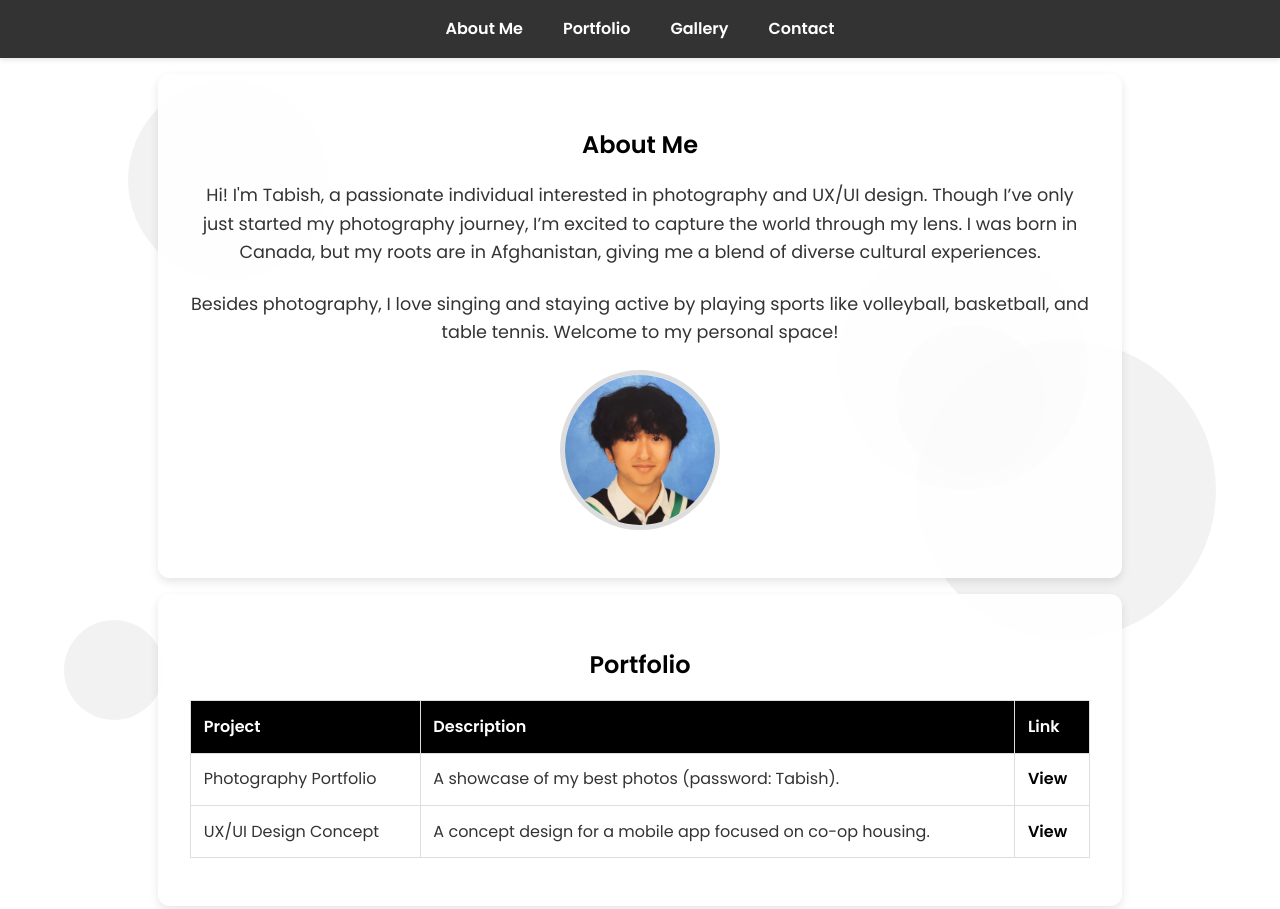
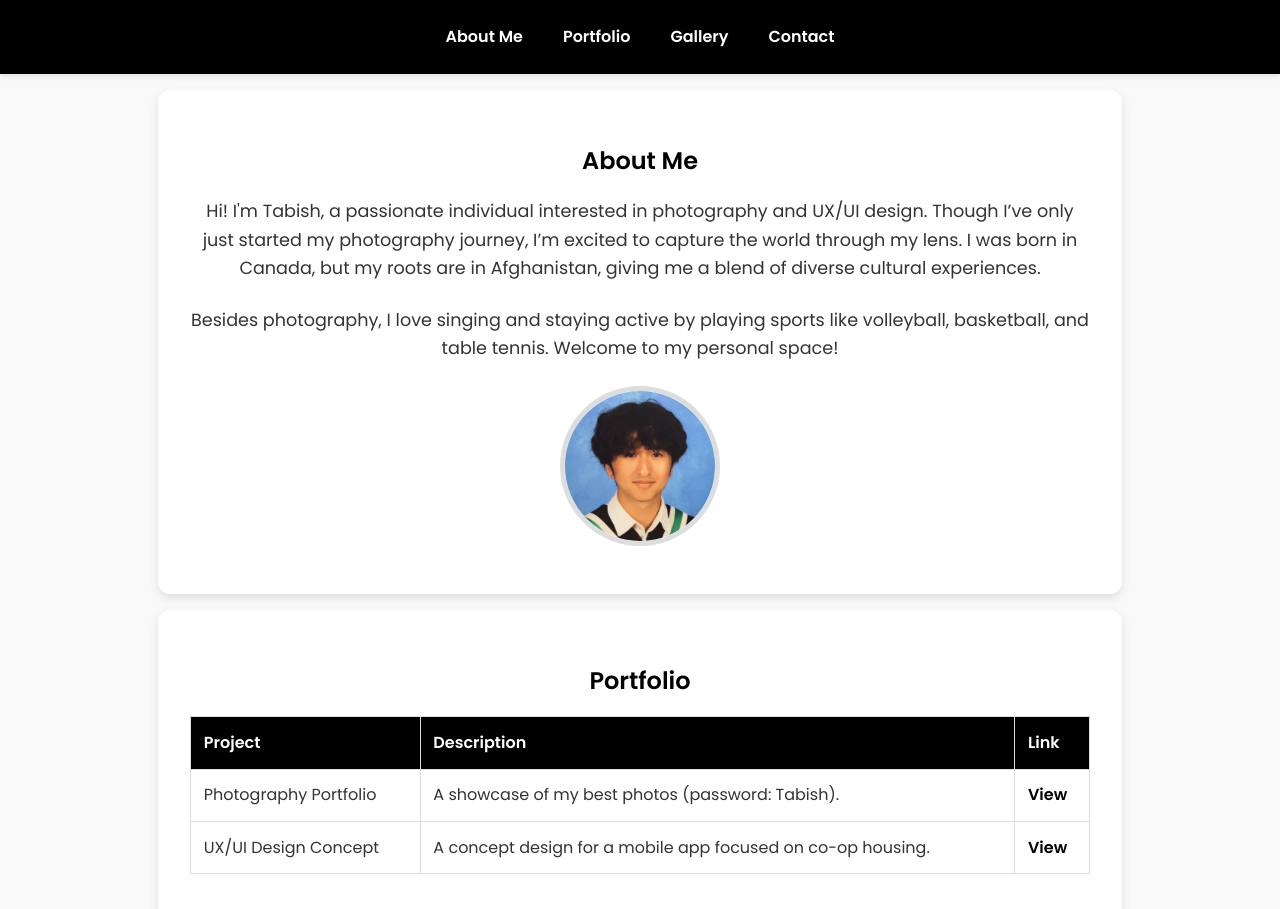
Before and after one commit to tnazary/Final-Project, a plain HTML site: page index.html in a window 1280 px wide. Shown: the top 909 px of the page. Drawn offline with Linux system fonts and the light colour scheme.

Commit message:
back to original

```diff
--- a/index.html
+++ b/index.html
@@ -1,5 +1,5 @@
 <!DOCTYPE html>
-<html lang="en">
+<html lang="en-ca">
   <head>
     <meta charset="UTF-8">
     <meta name="viewport" content="width=device-width, initial-scale=1.0">
@@ -14,25 +14,20 @@
         margin: 0;
         padding: 0;
         line-height: 1.6;
-        background: white;
+        background-color: #f9f9f9;
         color: #333;
-        overflow-x: hidden; /* Prevent horizontal scrolling */
       }
 
       html {
         scroll-behavior: smooth;
-        overflow-x: hidden; /* Prevent horizontal scrolling */
       }
 
       header {
-        background: rgba(0, 0, 0, 0.8); /* Opaque background */
+        background-color: #000;
         color: white;
-        padding: 1rem 0;
+        padding: 1.5rem 0;
         text-align: center;
         box-shadow: 0 2px 5px rgba(0, 0, 0, 0.1);
-        position: sticky;
-        top: 0;
-        z-index: 1000;
       }
 
       nav ul {
@@ -55,7 +50,7 @@
       }
 
       nav ul li a:hover {
-        color: #88c0d0;
+        color: #888;
       }
 
       /* Section Styles */
@@ -63,7 +58,7 @@
         padding: 2rem;
         margin: 1rem auto;
         max-width: 900px;
-        background: rgba(255, 255, 255, 0.9);
+        background-color: white;
         border-radius: 12px;
         box-shadow: 0 4px 10px rgba(0, 0, 0, 0.1);
       }
@@ -149,7 +144,7 @@
       /* Footer */
       footer {
         text-align: center;
-        background: rgba(0, 0, 0, 0.8);
+        background-color: #000;
         color: white;
         padding: 1.5rem 0;
         margin-top: 2rem;
@@ -167,61 +162,9 @@
       footer a:hover {
         text-decoration: underline;
       }
-
-      /* Decorative Circles */
-      .circle {
-        position: absolute;
-        background: rgba(0, 0, 0, 0.05);
-        border-radius: 50%;
-        z-index: -1;
-        pointer-events: none;
-      }
-
-      .circle.one {
-        width: 200px;
-        height: 200px;
-        top: 10%;
-        left: 10%;
-      }
-
-      .circle.two {
-        width: 300px;
-        height: 300px;
-        bottom: 20%;
-        right: 5%;
-      }
-
-      .circle.three {
-        width: 150px;
-        height: 150px;
-        top: 50%;
-        left: 70%;
-        transform: translateY(-50%);
-      }
-
-      .circle.four {
-        width: 250px;
-        height: 250px;
-        top: 30%;
-        right: 15%;
-      }
-
-      .circle.five {
-        width: 100px;
-        height: 100px;
-        bottom: 10%;
-        left: 5%;
-      }
     </style>
   </head>
   <body>
-    <!-- Decorative Circles -->
-    <div class="circle one"></div>
-    <div class="circle two"></div>
-    <div class="circle three"></div>
-    <div class="circle four"></div>
-    <div class="circle five"></div>
-
     <!-- Navigation Bar -->
     <header>
       <nav>
@@ -262,7 +205,7 @@
           <tr>
             <td>UX/UI Design Concept</td>
             <td>A concept design for a mobile app focused on co-op housing.</td>
-            <td><a href="https://www.figma.com/proto/43utt4fzKoGgri1SN7r3DA/GBDA210-group-project" target="_blank">View</a></td>
+            <td><a href="https://www.figma.com/proto/43utt4fzKoGgri1SN7r3DA/GBDA210-group-project?page-id=138%3A63&node-id=760-8953&node-type=canvas&viewport=-499%2C623%2C0.12&t=uV2hWBKxIUwYSizF-1&scaling=scale-down&content-scaling=fixed&starting-point-node-id=760%3A8953&show-proto-sidebar=1" target="_blank">View</a></td>
           </tr>
         </tbody>
       </table>
```
